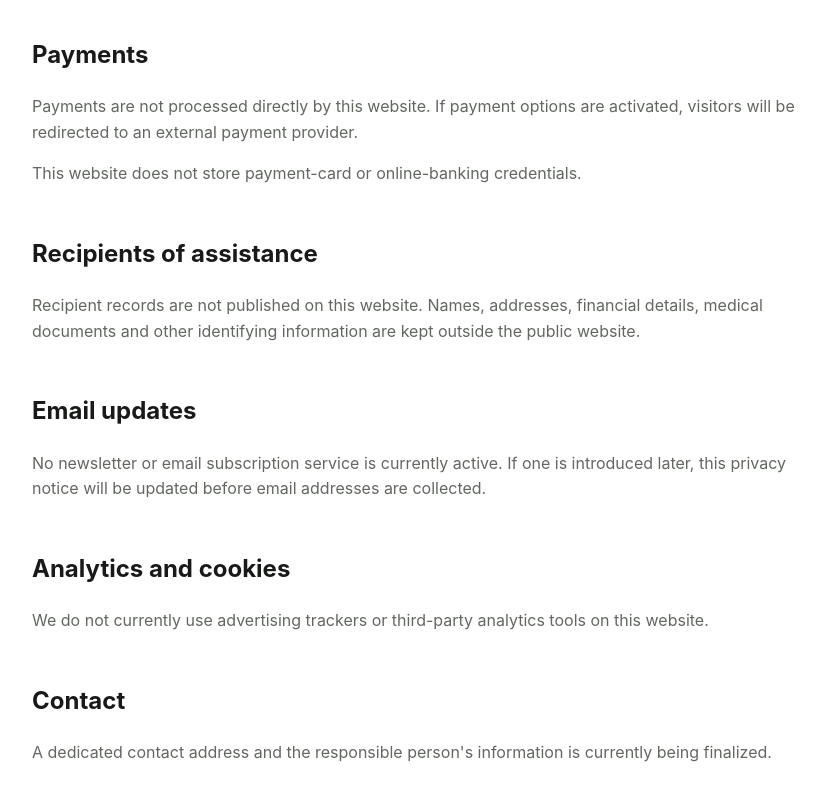
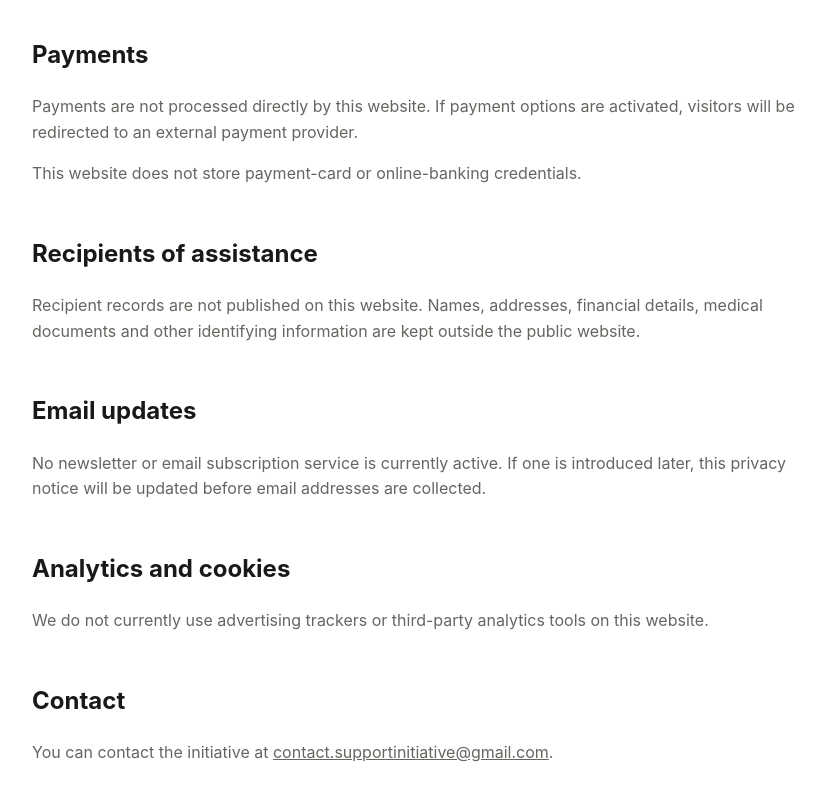
Before and after one commit to niktayek/support-site, a plain HTML site: page privacy.html in a window 1280 px wide. Shown: the part 495-1295 px from the top of the page, without its empty margins (226-1051 px from the left). Drawn offline with Linux system fonts and the light colour scheme.

Commit message:
Add public contact email

```diff
--- a/privacy.html
+++ b/privacy.html
@@ -75,8 +75,8 @@
     <h2>Contact</h2>
 
     <p>
-      A dedicated contact address and the responsible person's information
-      is currently being finalized.
+      You can contact the initiative at
+      <a href="mailto:contact.supportinitiative@gmail.com">contact.supportinitiative@gmail.com</a>.
     </p>
 
   </main>
```
Also changed, not shown: index.html (+2 -1 lines).
